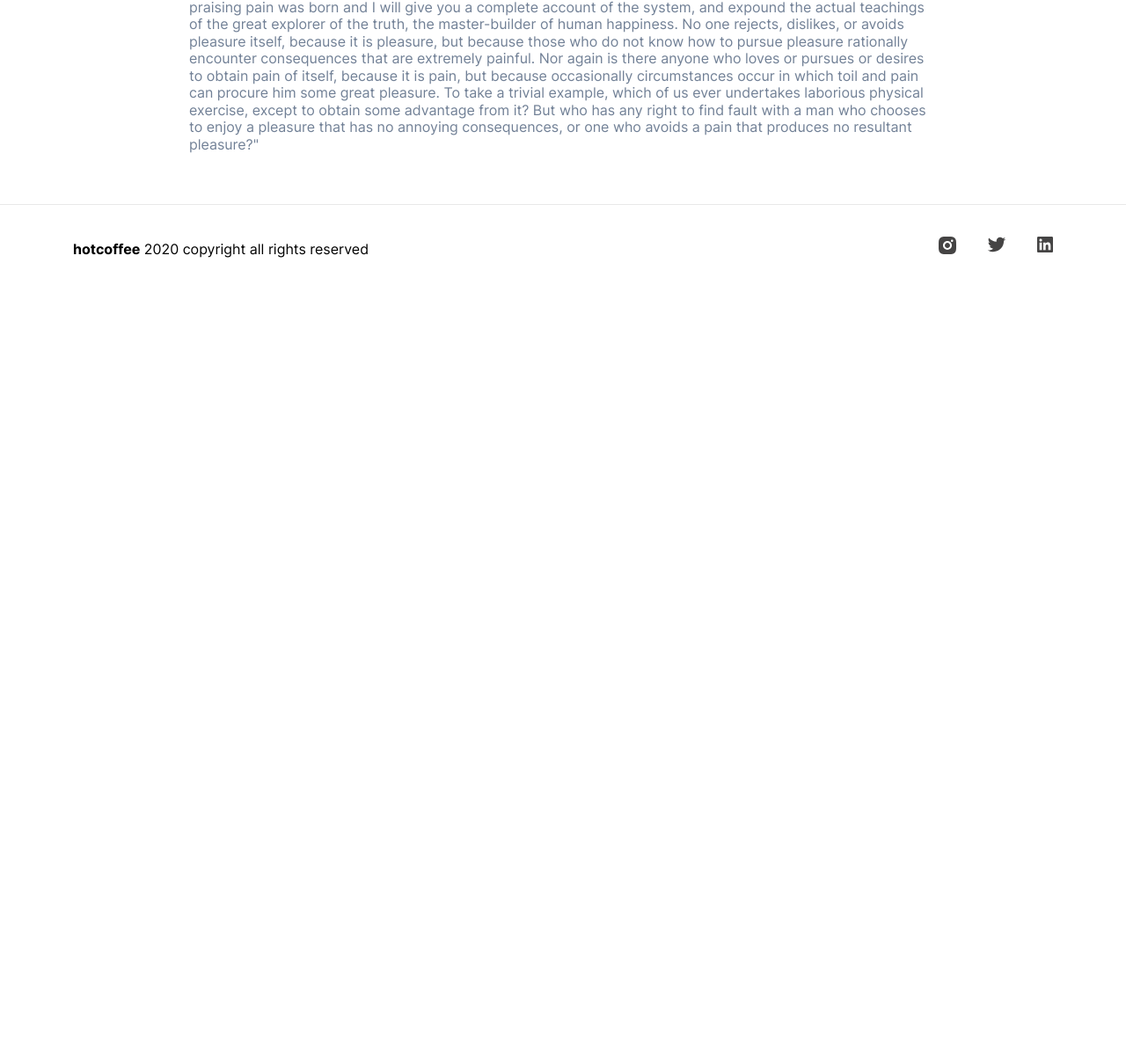
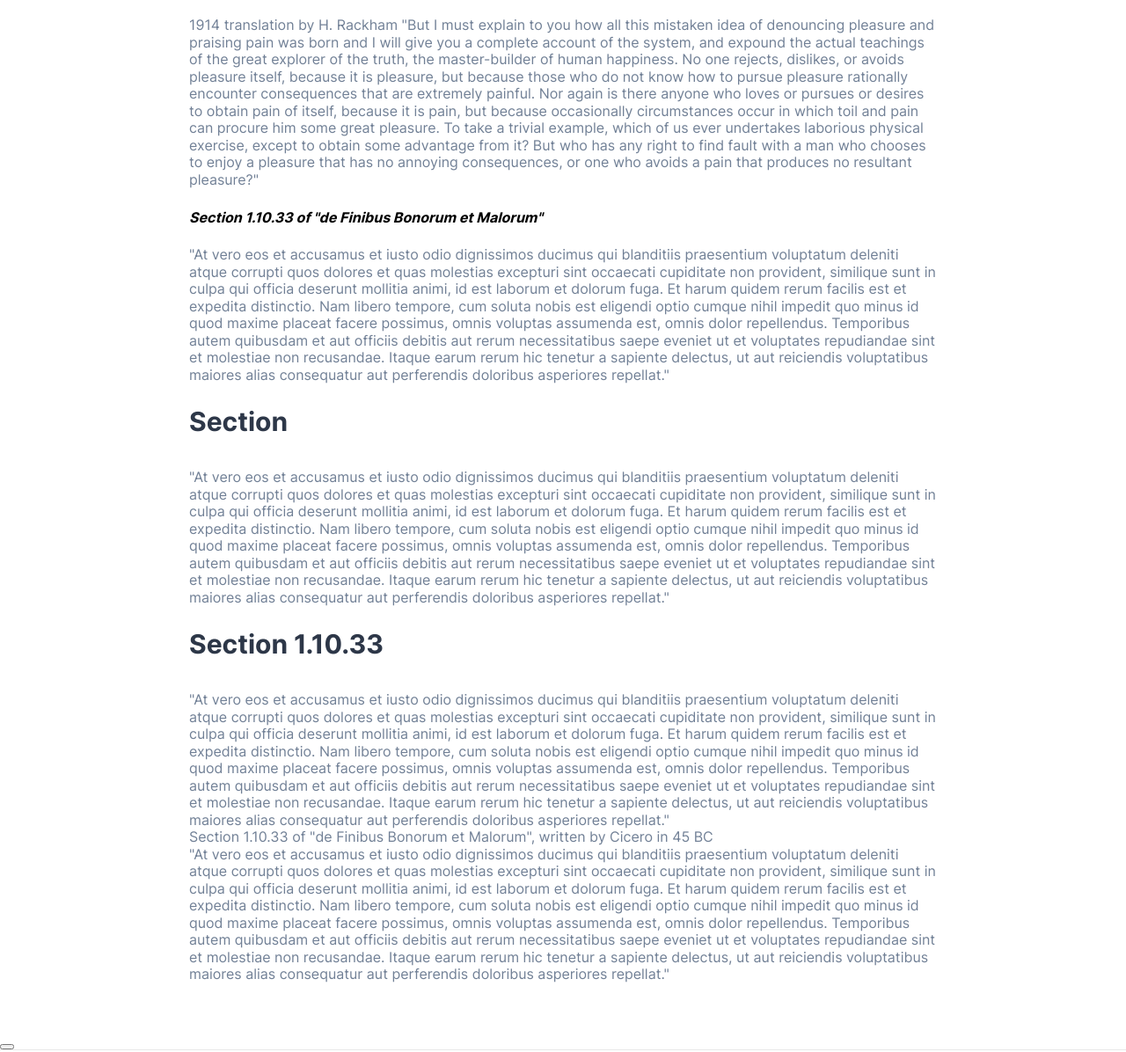
Before and after one commit to Stanisgrox/FFPRO1-Blog---Stanisgrox, a plain HTML site: page details.html in a window 1280 px wide. Shown: the part 867-2063 px from the top of the page at 88% size. Before the commit the page ends 1194 px from the top, so only its background shows below. Drawn offline with Linux system fonts and the light colour scheme.

Commit message:
Master-finished

```diff
--- a/css/style.css
+++ b/css/style.css
@@ -303,9 +303,37 @@
     margin-bottom: 25px;
 }
 
+.details_divider{
+    border-top: 1px solid #E8E7E7;
+    margin-bottom: 38px;
+    display: block;
+}
+
+.details_text_h3cap{
+    font-weight: 700;
+    font-style: italic;
+    margin-bottom: 25px;
+}
+
+.details_text_h2cap{
+    font-size: 30px;
+    line-height: 37px;
+    font-weight: 700;
+    color: #2D3748;
+    margin-bottom: 35px;
+}
 
 .details_text:last-of-type{
     margin-bottom: 58px;
+}
+
+.button_scroll{
+    position: fixed;
+    width: 42px;
+    height: 42px;
+    bottom: 10%;
+    right: 25%;
+    padding: 20px;
 }
 
 .footer{
--- a/details.html
+++ b/details.html
@@ -68,6 +68,7 @@
                         Monday  May 20
                     </span>
                 </div>
+                <hr class="details_divider"></hr>
                 <p class="details_text">
                   Section 1.10.32 of "de Finibus Bonorum et Malorum", written by Cicero in 45 BC
                   "Sed ut perspiciatis unde omnis iste natus error sit voluptatem accusantium doloremque
@@ -93,8 +94,66 @@
                     right to find fault with a man who chooses to enjoy a pleasure that has no annoying consequences, or one
                     who avoids a pain that produces no resultant pleasure?"
                 </p>
+                <h3 class="details_text_h3cap">
+                    Section 1.10.33 of "de Finibus Bonorum et Malorum"
+                </h3>
+                <p class="details_text">
+                    "At vero eos et accusamus et iusto odio dignissimos ducimus qui blanditiis praesentium voluptatum
+                    deleniti atque corrupti quos dolores et quas molestias excepturi sint occaecati cupiditate non
+                    provident, similique sunt in culpa qui officia deserunt mollitia animi, id est laborum et dolorum
+                    fuga. Et harum quidem rerum facilis est et expedita distinctio. Nam libero tempore, cum soluta
+                    nobis est eligendi optio cumque nihil impedit quo minus id quod maxime placeat facere possimus, omnis
+                    voluptas assumenda est, omnis dolor repellendus. Temporibus autem quibusdam et aut officiis debitis
+                    aut rerum necessitatibus saepe eveniet ut et voluptates repudiandae sint et molestiae non recusandae.
+                    Itaque earum rerum hic tenetur a sapiente delectus, ut aut reiciendis voluptatibus maiores alias
+                    consequatur aut perferendis doloribus asperiores repellat."
+                </p>
+                <h2 class="details_text_h2cap">
+                    Section
+                </h2>
+                <p class="details_text">
+                    "At vero eos et accusamus et iusto odio dignissimos ducimus qui blanditiis praesentium voluptatum
+                    deleniti atque corrupti quos dolores et quas molestias excepturi sint occaecati cupiditate non
+                    provident, similique sunt in culpa qui officia deserunt mollitia animi, id est laborum et dolorum
+                    fuga. Et harum quidem rerum facilis est et expedita distinctio. Nam libero tempore, cum soluta
+                    nobis est eligendi optio cumque nihil impedit quo minus id quod maxime placeat facere possimus, omnis
+                    voluptas assumenda est, omnis dolor repellendus. Temporibus autem quibusdam et aut officiis debitis
+                    aut rerum necessitatibus saepe eveniet ut et voluptates repudiandae sint et molestiae non recusandae.
+                    Itaque earum rerum hic tenetur a sapiente delectus, ut aut reiciendis voluptatibus maiores alias
+                    consequatur aut perferendis doloribus asperiores repellat."
+                </p>
+                <h2 class="details_text_h2cap">
+                    Section 1.10.33
+                </h2>
+                <p class="details_text">
+                    "At vero eos et accusamus et iusto odio dignissimos ducimus qui blanditiis praesentium voluptatum
+                    deleniti atque corrupti quos dolores et quas molestias excepturi sint occaecati cupiditate non
+                    provident, similique sunt in culpa qui officia deserunt mollitia animi, id est laborum et
+                    dolorum fuga. Et harum quidem rerum facilis est et expedita distinctio. Nam libero tempore, cum
+                    soluta nobis est eligendi optio cumque nihil impedit quo minus id quod maxime placeat facere
+                    possimus, omnis voluptas assumenda est, omnis dolor repellendus. Temporibus autem quibusdam et
+                    aut officiis debitis aut rerum necessitatibus saepe eveniet ut et voluptates repudiandae sint
+                    et molestiae non recusandae. Itaque earum rerum hic tenetur a sapiente delectus, ut aut
+                    reiciendis voluptatibus maiores alias consequatur aut perferendis doloribus asperiores repellat."<br>
+                    Section 1.10.33 of "de Finibus Bonorum et Malorum", written by Cicero in 45 BC<br>
+                    "At vero eos et accusamus et iusto odio dignissimos ducimus qui blanditiis
+                    praesentium voluptatum deleniti atque corrupti quos dolores et quas molestias excepturi
+                    sint occaecati cupiditate non provident, similique sunt in culpa qui officia deserunt
+                    mollitia animi, id est laborum et dolorum fuga. Et harum quidem rerum facilis est et
+                    expedita distinctio. Nam libero tempore, cum soluta nobis est eligendi optio cumque nihil
+                    impedit quo minus id quod maxime placeat facere possimus, omnis voluptas assumenda est, omnis
+                    dolor repellendus. Temporibus autem quibusdam et aut officiis debitis aut rerum necessitatibus
+                    saepe eveniet ut et voluptates repudiandae sint et molestiae non recusandae. Itaque earum
+                    rerum hic tenetur a sapiente delectus, ut aut reiciendis voluptatibus maiores alias consequatur
+                    aut perferendis doloribus asperiores repellat."
+                </p>
             </div>
         </div>
+        <button>
+            <a href="/">
+                <img src="img/totop.svg" alt="->" class="button_scroll">
+            </a>
+        </button>
     </main>
 <footer class="footer">
     <div class="wrapper">
```
Also changed, not shown: img/totop.svg (added).
